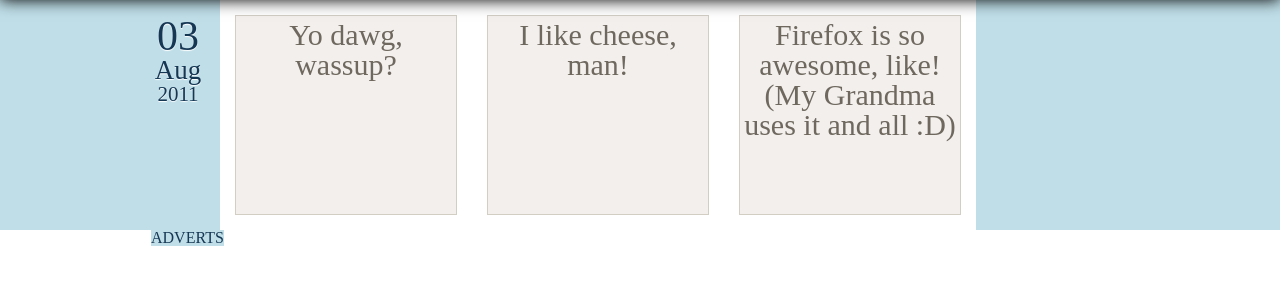
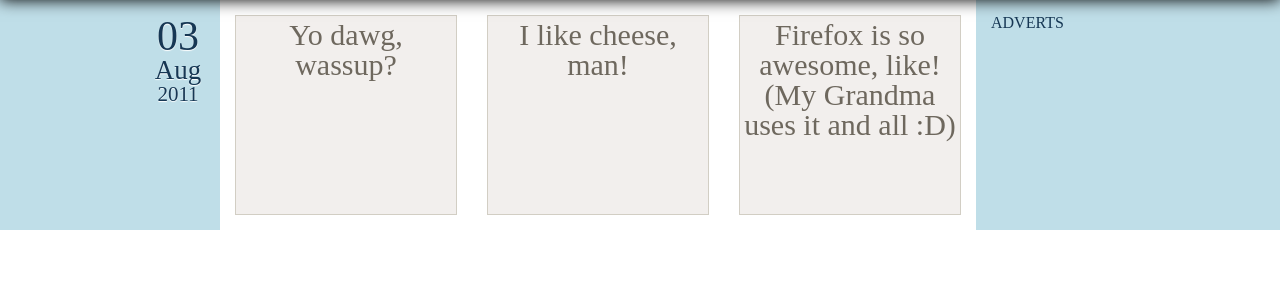
Before and after one commit to TannerFilip/mn-theme, a PHP site: page / in a window 1280 px wide. Shown: the part 50-350 px from the top of the page. Run offline with PHP 8.4, Linux system fonts and the light colour scheme; style sheets or scripts are compiled from the project's sources.

Commit message:
got everything but the footer displaying like the gimp mockup

```diff
--- a/css/style.less
+++ b/css/style.less
@@ -38,6 +38,7 @@ header {
 
 section {
 	background: #bfdee8;
+	overflow: hidden;
 
 	div.center {
 		width: 978px;
@@ -77,6 +78,7 @@ div.articles {
 	width: 756px;
 	background: #fff;
 	overflow: hidden;
+	float: left;
 
 	a.title {
 		display: block;
@@ -99,4 +101,6 @@ div.articles {
 
 aside.right {
 	float: left;
+	width: 138px;
+	padding: 15px 0 0 15px;
 }
--- a/index.html
+++ b/index.html
@@ -15,7 +15,6 @@
 		</header>
 		<section>
 			<div class="center">
-				<div>
 				<aside class="left">
 					<div class="date">
 						<span class="day">03</span>
@@ -34,7 +33,6 @@
 						<h1>Firefox is so awesome, like! (My Grandma uses it and all :D)</h1>
 					</a>
 				</div>
-				</div>
 				<aside class="right">
 					ADVERTS
 				</aside>
```
Also changed, not shown: 1 other file. Lines whose indentation alone changed are shown as unchanged.
